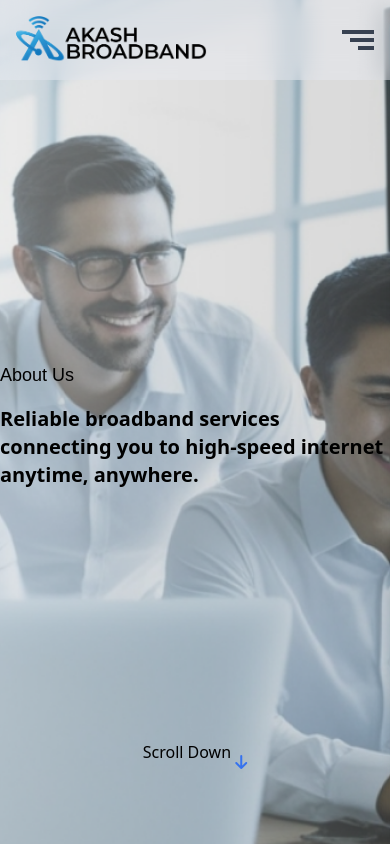
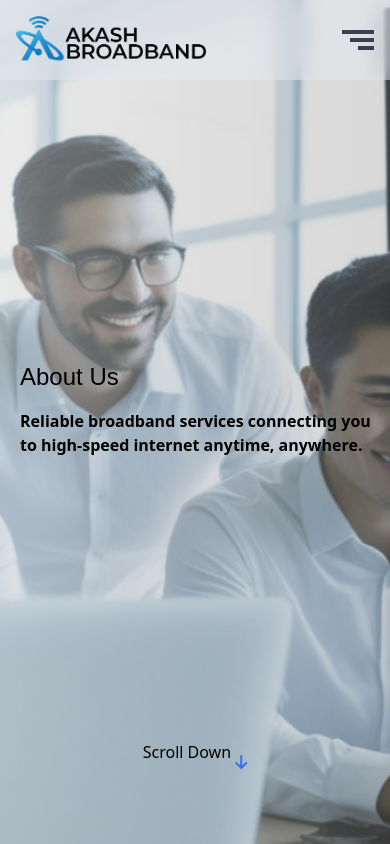
Before and after one commit to artifice7/BroadBand, a React (Vite) app in the folder broadband/: page /about in a window 390 px wide. Shown: the top 844 px of the page. Built offline with nearby package versions, Linux system fonts and the light colour scheme; a web font is replaced by a local one.

Commit message:
Text responsive  in about and other page

```diff
--- a/broadband/src/Pages/About.jsx
+++ b/broadband/src/Pages/About.jsx
@@ -13,14 +13,14 @@ const About = () => {
         <section className="h-screen bg-[url('/AboutUsPage.png')] bg-cover bg-center relative">
           {/* Navbar */}
           <Navbar />
-          <div className="flex flex-col relative top-1/3 max-w-[1650px] mx-auto  ">
+          <div className="flex flex-col relative top-1/3 pl-5 sm:pl-10 2xl:pl-32  mx-auto  ">
             <h1
-              className="text-lg sm:text-xl md:text-6xl lg:text-7xl  text-black mb-4 z-20 relative "
+              className="text-2xl sm:text-3xl md:text-3xl lg:text-4xl xl:text-5xl 2xl:text-6xl  text-black mb-4 z-20 relative "
               style={{ fontFamily: "MADE Gentle, sans-serif" }}
             >
               About Us{" "}
             </h1>
-            <p className="text-xl font-semibold">
+            <p className="text-base sm:text-lg md:text-xl font-semibold">
               Reliable broadband services connecting you to high-speed internet
               anytime, anywhere.
             </p>
--- a/broadband/src/Pages/Inquiry.jsx
+++ b/broadband/src/Pages/Inquiry.jsx
@@ -9,14 +9,14 @@ const Inquiry = () => {
       <section className="h-screen bg-[url('/Inquiry.png')] bg-cover bg-center relative">
         {/* Navbar */}
         <Navbar />
-        <div className="flex flex-col  relative top-1/3 max-w-[1650px] mx-auto  ">
+        <div className="flex flex-col relative top-1/3 pl-5 sm:pl-10 2xl:pl-32  mx-auto   ">
           <h1
-            className="text-lg sm:text-xl md:text-6xl lg:text-7xl  text-black mb-4 z-20 relative "
+            className="ext-2xl sm:text-3xl md:text-3xl lg:text-4xl xl:text-5xl 2xl:text-6xl  text-black mb-4 z-20 relative "
             style={{ fontFamily: "MADE Gentle, sans-serif" }}
           >
             Inquiry{" "}
           </h1>
-          <p className="text-xl font-semibold">
+          <p className="text-base sm:text-lg md:text-xl font-semibold">
             For any inquiries, we’re here to assist you with the best support.
           </p>
         </div>
--- a/broadband/src/Pages/PlansPage.jsx
+++ b/broadband/src/Pages/PlansPage.jsx
@@ -134,14 +134,14 @@ const PlansPage = () => {
       <section className="h-screen bg-[url('/our-plan-main.png')] bg-cover bg-center relative">
         {/* Navbar */}
         <Navbar />
-        <div className="flex flex-col relative top-1/3 max-w-[1650px] mx-auto">
+        <div className="flex flex-col relative top-1/3 pl-5 sm:pl-10 2xl:pl-32  mx-auto ">
           <h1
-            className="text-lg sm:text-xl md:text-6xl lg:text-7xl text-black mb-4 z-20 relative"
+            className="text-2xl sm:text-3xl md:text-3xl lg:text-4xl xl:text-5xl 2xl:text-6xl text-black mb-4 z-20 relative"
             style={{ fontFamily: "MADE Gentle, sans-serif" }}
           >
             Our Plans
           </h1>
-          <p className="text-xl font-semibold">
+          <p className="text-base sm:text-lg md:text-xl font-semibold">
             For any inquiries, we’re here to assist you with the best support.
           </p>
         </div>
```
